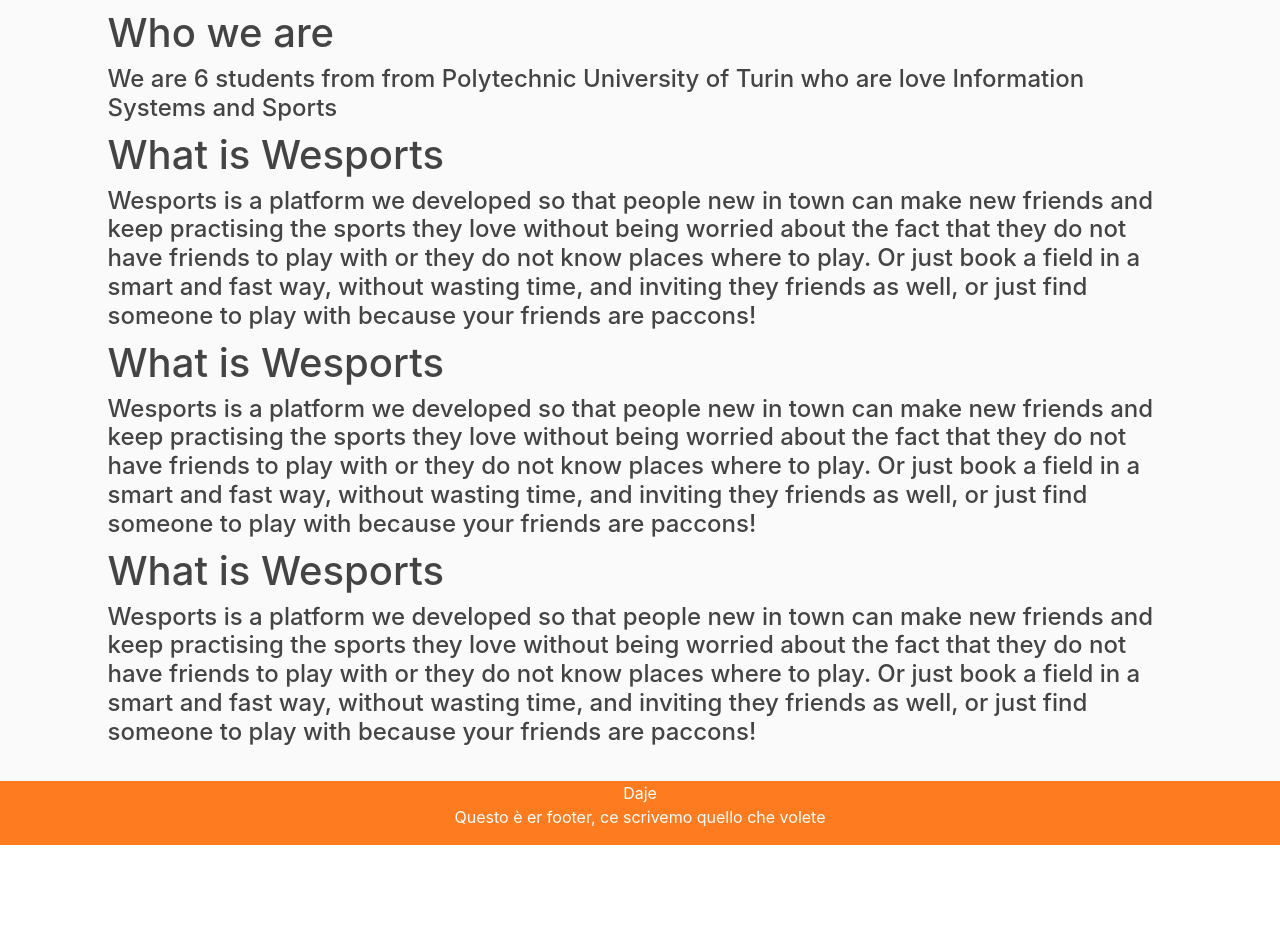
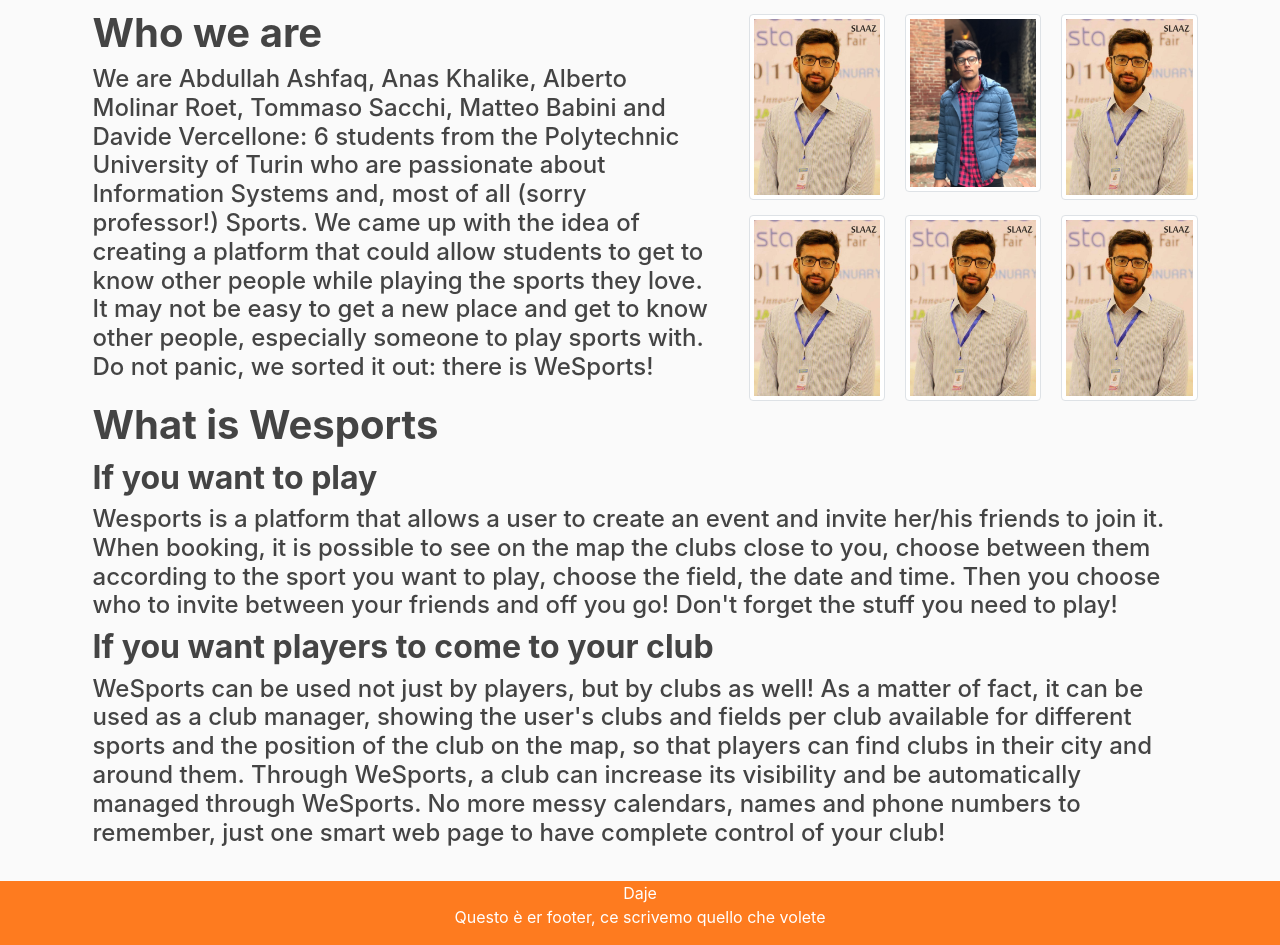
Before and after one commit to ddverce/weSport, a Flask app: page /about in a window 1280 px wide. Shown: the part 71-1016 px from the top of the page. Before the commit the page ends 916 px from the top, so only its background shows below. Run offline with Flask 2, Linux system fonts and the light colour scheme; some libraries are stand-ins or nearby versions.

Commit message:
Footer and header bar adjusted Layout About adjusted (same for logged in or not) Page "About" started chat and participants formatted (scroll)
To be fixed:
- right bar (keep only in the user page, fix layout)
- Font
- Text not going out of space
- Fix right sidebar in user page (not symmetrical)
- Margin between body and header
- image too big

```diff
--- a/wesport/static/main.css
+++ b/wesport/static/main.css
@@ -154,7 +154,7 @@ a.article-title:hover {
 
 .page-container {
     position: relative;
-    min-height: 90vh;
+    min-height: 92.5vh;
 }
 
 .content-wrap {
--- a/wesport/templates/about.html
+++ b/wesport/templates/about.html
@@ -1,32 +1,53 @@
 {% extends "layout_about.html" %}
 {% block content %}
-    <div class="container">
-        <h1>Who we are</h1>
-        <h4>We are 6 students from from Polytechnic University of Turin who are love Information Systems and Sports</h4>
+    <div class="row" >
+        <div class="col-7">
+            <h1><b>Who we are</b></h1>
+            <h4>We are Abdullah Ashfaq, Anas Khalike, Alberto Molinar Roet, Tommaso Sacchi, Matteo Babini and Davide Vercellone:
+                6 students from the Polytechnic University of Turin who are passionate about Information Systems and, most of all (sorry professor!) Sports.
+                We came up with the idea of creating a platform that could allow students to get to know other people while playing the sports they love. It may not be easy
+                to get a new place and get to know other people, especially someone to play sports with. Do not panic, we sorted it out: there is WeSports!
+            </h4>
+        </div>
+
+        <div class="col-5" style="max-width: 100%; margin-top: 5px;">
+            <div class="row">
+                <div class="col" style="padding-right: 5px;">
+                    <img src="../static/about_images/Abdullah_Ashfaq.jpg" class="img-thumbnail">
+                </div>
+                <div class="col" style="padding-right: 5px;">
+                    <img src="../static/about_images/Anas_Khalike.jpg" class="img-thumbnail">
+                </div>
+                <div class="col" style="padding-right: 5px;">
+                    <img src="../static/about_images/Abdullah_Ashfaq.jpg" class="img-thumbnail">
+                </div>
+            </div>
+            <div class="row" style="margin-top: 15px;">
+                <div class="col" style="padding-right: 5px;">
+                    <img src="../static/about_images/Abdullah_Ashfaq.jpg" class="img-thumbnail">
+                </div>
+                <div class="col" style="padding-right: 5px;">
+                    <img src="../static/about_images/Abdullah_Ashfaq.jpg" class="img-thumbnail">
+                </div>
+                <div class="col" style="padding-right: 5px;">
+                    <img src="../static/about_images/Abdullah_Ashfaq.jpg" class="img-thumbnail">
+                </div>
+            </div>
+        </div>
+     </div>
+
+    <div class="row">
+        <div class="col">
+            <h1><b>What is Wesports</b></h1>
+            <h2 style="margin-top: 10px;"><b>If you want to play</b></h2>
+            <h4>Wesports is a platform that allows a user to create an event and invite her/his friends to join it. When booking, it is possible
+            to see on the map the clubs close to you, choose between them according to the sport you want to play, choose the field, the date and time.
+            Then you choose who to invite between your friends and off you go! Don't forget the stuff you need to play!</h4>
+            <h2><b>If you want players to come to your club</b></h2>
+            <h4>WeSports can be used not just by players, but by clubs as well! As a matter of fact, it can be used as a club manager, showing the user's clubs and fields per club available
+            for different sports and the position of the club on the map, so that players can find clubs in their city and around them. Through WeSports, a club can increase its visibility and
+            be automatically managed through WeSports. No more messy calendars, names and phone numbers to remember, just one smart web page to have complete control of your club!</h4>
+        </div>
     </div>
-    <div class="container">
-        <h1>What is Wesports</h1>
-        <h4>Wesports is a platform we developed so that people new in town can make new friends and keep practising the sports they love
-        without being worried about the fact that they do not have friends to play with or they do not know places where to play. Or just
-        book a field in a smart and fast way, without wasting time, and inviting they friends as well, or just find someone to play with
-         because your friends are paccons!</h4>
-    </div>
-    <div class="container">
-        <h1>What is Wesports</h1>
-        <h4>Wesports is a platform we developed so that people new in town can make new friends and keep practising the sports they love
-        without being worried about the fact that they do not have friends to play with or they do not know places where to play. Or just
-        book a field in a smart and fast way, without wasting time, and inviting they friends as well, or just find someone to play with
-         because your friends are paccons!</h4>
-    </div>
-    <div class="container">
-        <h1>What is Wesports</h1>
-        <h4>Wesports is a platform we developed so that people new in town can make new friends and keep practising the sports they love
-        without being worried about the fact that they do not have friends to play with or they do not know places where to play. Or just
-        book a field in a smart and fast way, without wasting time, and inviting they friends as well, or just find someone to play with
-         because your friends are paccons!</h4>
-    </div>
-    <div class="container">
-        <h1></h1>
-        <h4></h4>
-    </div>
+
 {% endblock content %}
```
Also changed, not shown: wesport/static/about_images/Abdullah_Ashfaq.jpg (added), wesport/static/about_images/Anas_Khalike.jpg (added).
